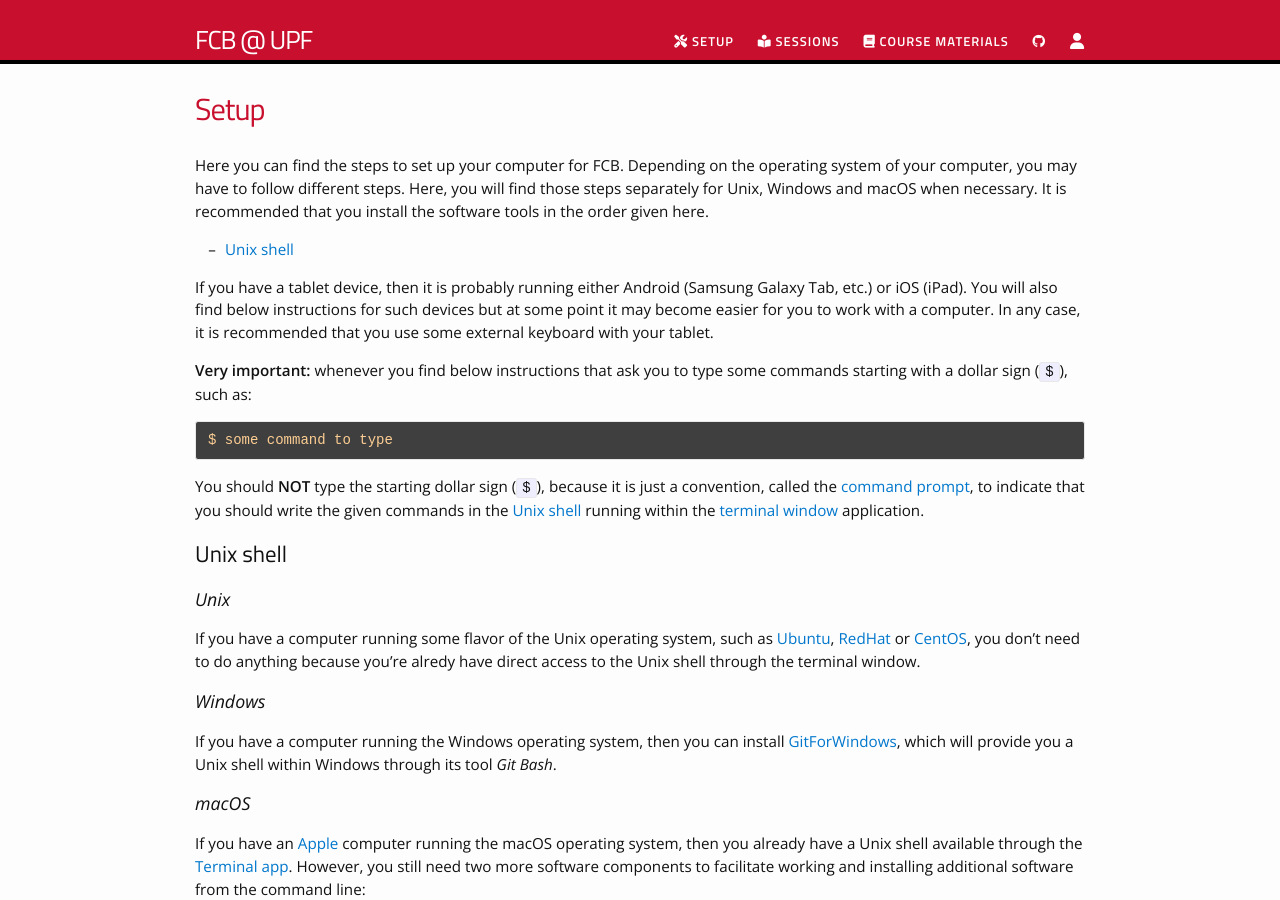
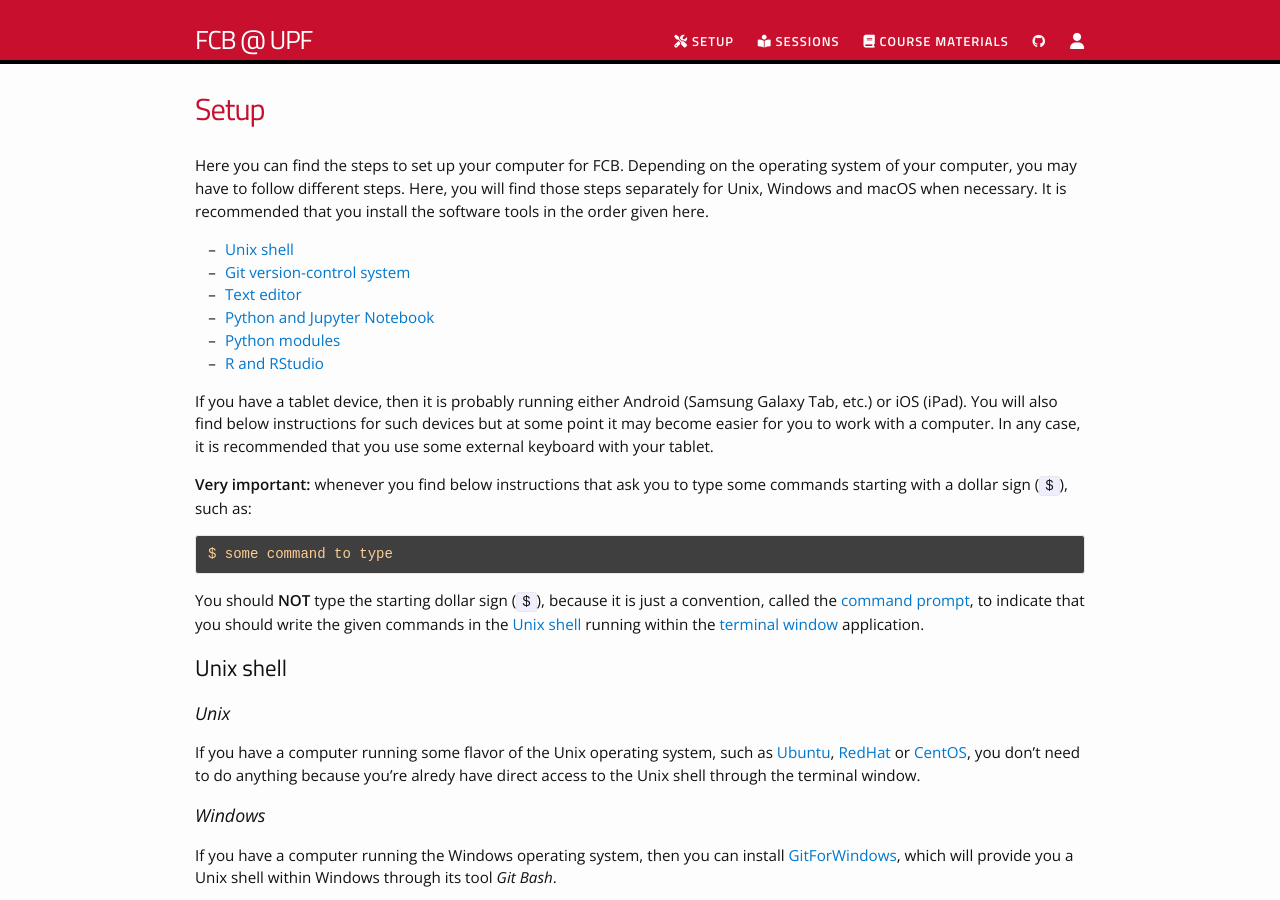
Before and after one commit to funcompbio/funcompbio.github.io, a Jekyll site: the page built from setup.md, in a window 1280 px wide and 900 px high. Built offline with Jekyll 4.4.1, drawn with Linux system fonts in a browser that asks for light colours; nearby versions of some CDN libraries.

Commit message:
Adding TOC to setup instructions.

```diff
--- a/setup.md
+++ b/setup.md
@@ -11,6 +11,11 @@ when necessary. It is recommended that you install the software tools in the
 order given here.
 
 * [Unix shell](#unix-shell)
+* [Git version-control system](#git-version-control-system)
+* [Text editor](#text-editor)
+* [Python and Jupyter Notebook](#python-and-jupyter-notebook)
+* [Python modules](#python-modules)
+* [R and RStudio](#r-and-rstudio)
 
 If you have a tablet device, then it is probably running either Android
 (Samsung Galaxy Tab, etc.) or iOS (iPad). You will also find below instructions
```
